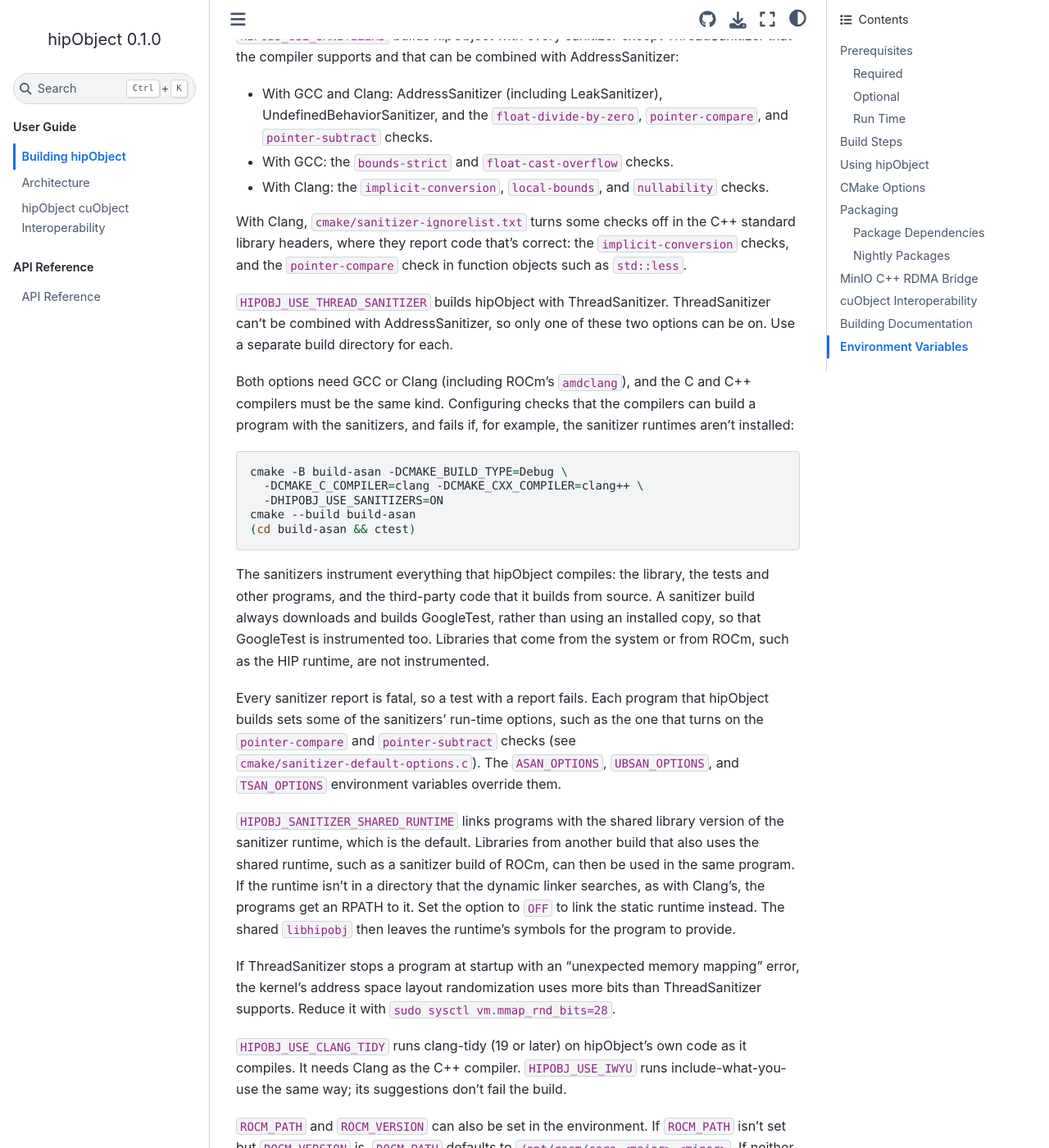
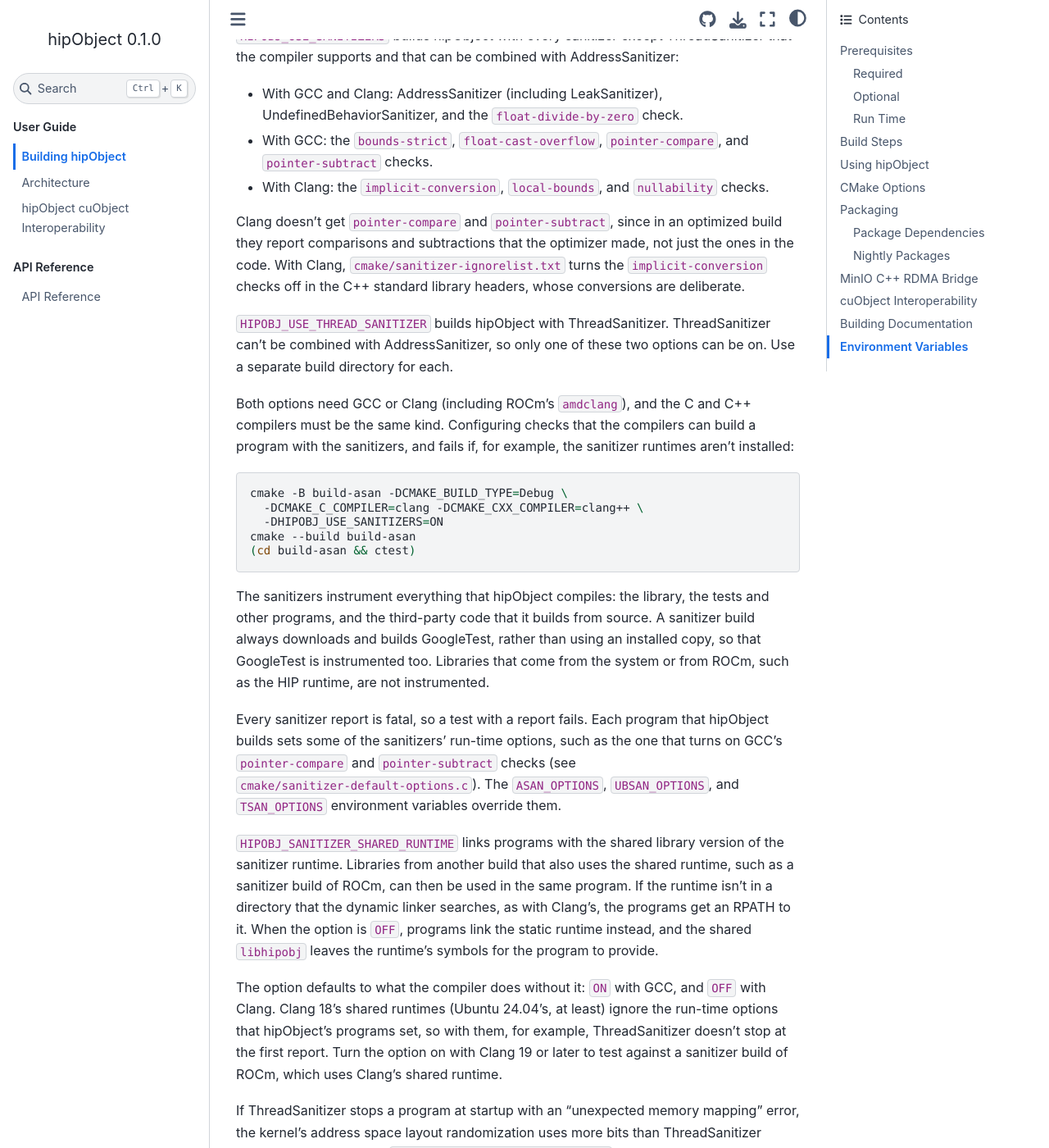
Before and after one commit to ROCm/hipObject, a Sphinx documentation site: the page built from docs/building.rst, in a window 1280 px wide and 1400 px high, scrolled down 4321 px. Shown: the whole window at 82% size. Built offline with Sphinx 7.4.7 and the Sphinx Book theme 1.1.4, drawn with Linux system fonts in a browser that asks for light colours.

Commit message:
Default to the compiler's sanitizer runtime, and pointer checks for GCC only
HIPOBJ_SANITIZER_SHARED_RUNTIME now defaults to what the compiler does
without an option: ON with GCC, and OFF with Clang. Clang 18's shared
runtimes never call a program's __asan_default_options() or
__tsan_default_options(), so the defaults in
sanitizer-default-options.c were silently ignored, and ThreadSanitizer
didn't stop at the first report. Testing against a sanitizer build of
ROCm, which uses Clang's shared runtime, needs the option turned on.

Clang no longer gets pointer-compare and pointer-subtract. It instruments
after optimizing, so at -O1 and above the checks report comparisons and
subtractions that the optimizer made, such as a subtraction moved ahead
of the null check that guards it. GCC keeps them. The ignore list no
longer turns AddressSanitizer off in the headers that define std::less
and the other comparison objects, which was only needed for Clang's
pointer-compare check.

Co-Authored-By: Claude <noreply@anthropic.com>

```diff
--- a/docs/building.rst
+++ b/docs/building.rst
@@ -193,16 +193,18 @@ except ThreadSanitizer that the compiler supports and that can be
 combined with AddressSanitizer:
 
 - With GCC and Clang: AddressSanitizer (including LeakSanitizer),
-  UndefinedBehaviorSanitizer, and the ``float-divide-by-zero``,
+  UndefinedBehaviorSanitizer, and the ``float-divide-by-zero`` check.
+- With GCC: the ``bounds-strict``, ``float-cast-overflow``,
   ``pointer-compare``, and ``pointer-subtract`` checks.
-- With GCC: the ``bounds-strict`` and ``float-cast-overflow`` checks.
 - With Clang: the ``implicit-conversion``, ``local-bounds``, and
   ``nullability`` checks.
 
-With Clang, ``cmake/sanitizer-ignorelist.txt`` turns some checks off
-in the C++ standard library headers, where they report code that's
-correct: the ``implicit-conversion`` checks, and the
-``pointer-compare`` check in function objects such as ``std::less``.
+Clang doesn't get ``pointer-compare`` and ``pointer-subtract``, since
+in an optimized build they report comparisons and subtractions that
+the optimizer made, not just the ones in the code. With Clang,
+``cmake/sanitizer-ignorelist.txt`` turns the ``implicit-conversion``
+checks off in the C++ standard library headers, whose conversions are
+deliberate.
 
 ``HIPOBJ_USE_THREAD_SANITIZER`` builds hipObject with
 ThreadSanitizer. ThreadSanitizer can't be combined with
@@ -231,20 +233,27 @@ such as the HIP runtime, are not instrumented.
 
 Every sanitizer report is fatal, so a test with a report fails. Each
 program that hipObject builds sets some of the sanitizers' run-time
-options, such as the one that turns on the ``pointer-compare`` and
+options, such as the one that turns on GCC's ``pointer-compare`` and
 ``pointer-subtract`` checks (see
 ``cmake/sanitizer-default-options.c``). The ``ASAN_OPTIONS``,
 ``UBSAN_OPTIONS``, and ``TSAN_OPTIONS`` environment variables override
 them.
 
 ``HIPOBJ_SANITIZER_SHARED_RUNTIME`` links programs with the shared
-library version of the sanitizer runtime, which is the default.
-Libraries from another build that also uses the shared runtime, such
-as a sanitizer build of ROCm, can then be used in the same program.
-If the runtime isn't in a directory that the dynamic linker searches,
-as with Clang's, the programs get an RPATH to it. Set the option to
-``OFF`` to link the static runtime instead. The shared ``libhipobj``
-then leaves the runtime's symbols for the program to provide.
+library version of the sanitizer runtime. Libraries from another build
+that also uses the shared runtime, such as a sanitizer build of ROCm,
+can then be used in the same program. If the runtime isn't in a
+directory that the dynamic linker searches, as with Clang's, the
+programs get an RPATH to it. When the option is ``OFF``, programs link
+the static runtime instead, and the shared ``libhipobj`` leaves the
+runtime's symbols for the program to provide.
+
+The option defaults to what the compiler does without it: ``ON`` with
+GCC, and ``OFF`` with Clang. Clang 18's shared runtimes (Ubuntu
+24.04's, at least) ignore the run-time options that hipObject's
+programs set, so with them, for example, ThreadSanitizer doesn't stop
+at the first report. Turn the option on with Clang 19 or later to test
+against a sanitizer build of ROCm, which uses Clang's shared runtime.
 
 If ThreadSanitizer stops a program at startup with an "unexpected
 memory mapping" error, the kernel's address space layout randomization
```
Also changed, not shown: other parts of docs/building.rst (+1 -1 lines), CHANGELOG.md (+10 -9 lines), 3 other files.
